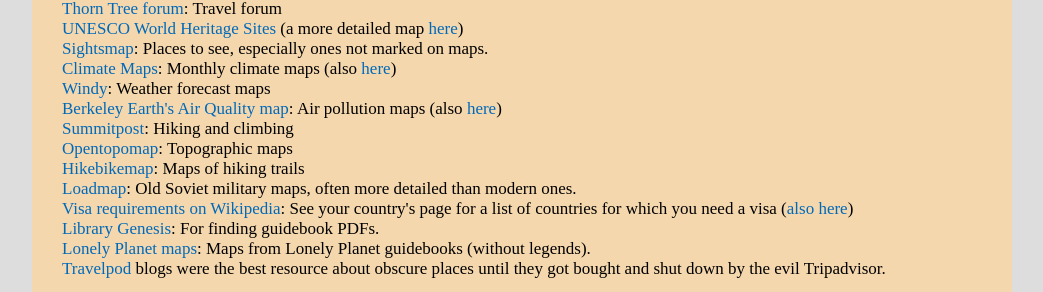
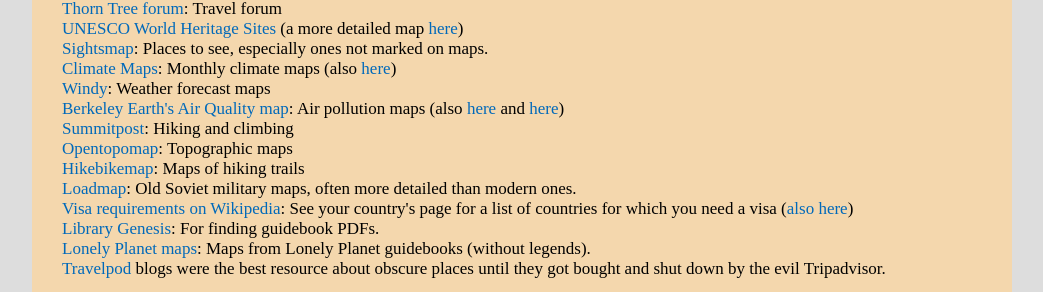
Before and after one commit to witbag/witbag.github.io, a Jekyll site: the page built from travel/resources.html, in a window 1280 px wide. Shown: the part 227-519 px from the top of the page, without its empty margins (118-1161 px from the left). Built offline with Jekyll 4.4.1, drawn with Linux system fonts in a browser that asks for light colours.

Commit message:
Update resources.html

```diff
--- a/travel/resources.html
+++ b/travel/resources.html
@@ -15,7 +15,7 @@
 <a href="http://www.sightsmap.com/" target=_blank>Sightsmap</a>: Places to see, especially ones not marked on maps.<br>
 <a href="http://climatemaps.romgens.com/" target=_blank>Climate Maps</a>: Monthly climate maps (also <a href="https://climatereanalyzer.org/reanalysis/monthly_maps/index.php" target=_blank>here</a>)<br>
 <a href="https://www.windy.com/-Temperature-temp" target=_blank>Windy</a>: Weather forecast maps<br>
-<a href="http://berkeleyearth.org/air-quality-real-time-map/" target=_blank>Berkeley Earth's Air Quality map</a>: Air pollution maps (also <a href="http://maps.who.int/airpollution" target=_blank>here</a>)<br>
+<a href="http://berkeleyearth.org/air-quality-real-time-map/" target=_blank>Berkeley Earth's Air Quality map</a>: Air pollution maps (also <a href="https://www.airvisual.com/earth" target=_blank>here</a> and <a href="http://maps.who.int/airpollution" target=_blank>here</a>)<br>
 <a href="https://www.summitpost.org" target=_blank>Summitpost</a>: Hiking and climbing<br>
 <a href="https://opentopomap.org" target=_blank>Opentopomap</a>: Topographic maps<br>
 <a href="http://hikebikemap.org" target=_blank>Hikebikemap</a>: Maps of hiking trails<br>
```
